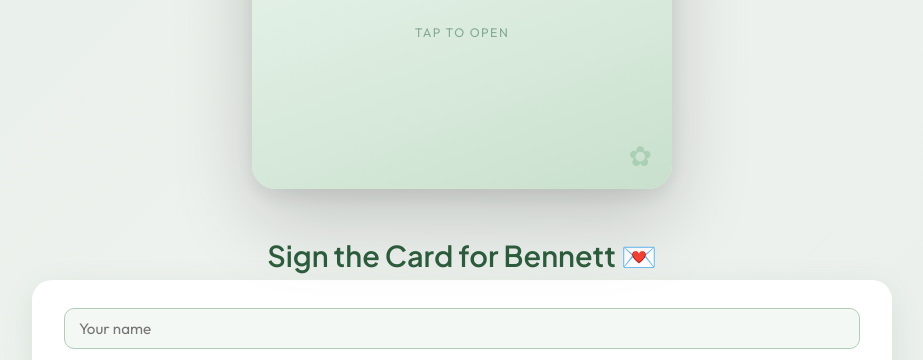
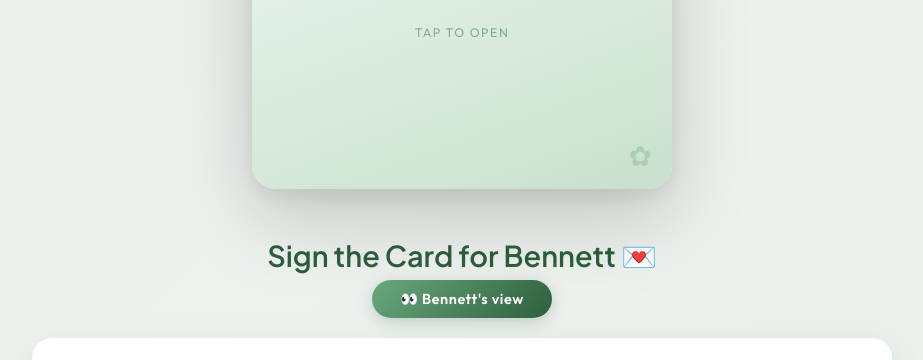
Before and after one commit to hsmizik-source/bennetts-baby-card, a website: page public/index.html in a window 1280 px wide. Shown: the part 411-771 px from the top of the page, without its empty margins (178-1101 px from the left). Drawn offline with Linux system fonts and the light colour scheme; no server answers.

Commit message:
Add view toggle buttons between main and Bennett views

```diff
--- a/public/index.html
+++ b/public/index.html
@@ -443,6 +443,30 @@
     border: 1px solid rgba(0,0,0,0.08);
   }
 
+  /* View toggle */
+  #view-toggle-row {
+    text-align: center;
+    margin-bottom: 20px;
+  }
+  .view-toggle-btn {
+    display: inline-block;
+    background: linear-gradient(135deg, #6aaa7e, #2e5e3e);
+    color: white;
+    text-decoration: none;
+    border-radius: 30px;
+    padding: 10px 28px;
+    font-family: 'Outfit', sans-serif;
+    font-size: 0.9rem;
+    font-weight: 600;
+    letter-spacing: 0.04em;
+    box-shadow: 0 4px 16px rgba(46,94,62,0.25);
+    transition: transform 0.15s, box-shadow 0.15s;
+  }
+  .view-toggle-btn:hover {
+    transform: translateY(-2px);
+    box-shadow: 0 8px 24px rgba(46,94,62,0.35);
+  }
+
   /* responsive */
   @media (max-width: 500px) {
     .scene { width: 340px; height: 460px; }
@@ -489,6 +513,7 @@
   <!-- ── KUDO BOARD ── -->
   <section class="kudo-section">
     <h3 id="kudo-heading">Sign the Card for Bennett 💌</h3>
+    <div id="view-toggle-row"></div>
 
     <div class="sign-form" id="sign-form">
       <div class="form-row">
@@ -747,9 +772,16 @@
   }
 
   // Bennett's read-only view
-  if (new URLSearchParams(window.location.search).get('view') === 'bennett') {
+  const isBennett = new URLSearchParams(window.location.search).get('view') === 'bennett';
+  const baseUrl = window.location.origin + window.location.pathname;
+  if (isBennett) {
     document.getElementById('sign-form').style.display = 'none';
     document.getElementById('kudo-heading').textContent = 'Messages for Bennett 💌';
+    document.getElementById('view-toggle-row').innerHTML =
+      `<a class="view-toggle-btn" href="${baseUrl}">✏️ Sign the card</a>`;
+  } else {
+    document.getElementById('view-toggle-row').innerHTML =
+      `<a class="view-toggle-btn" href="${baseUrl}?view=bennett">👀 Bennett's view</a>`;
   }
 
   // Load kudos from API on page load
```
